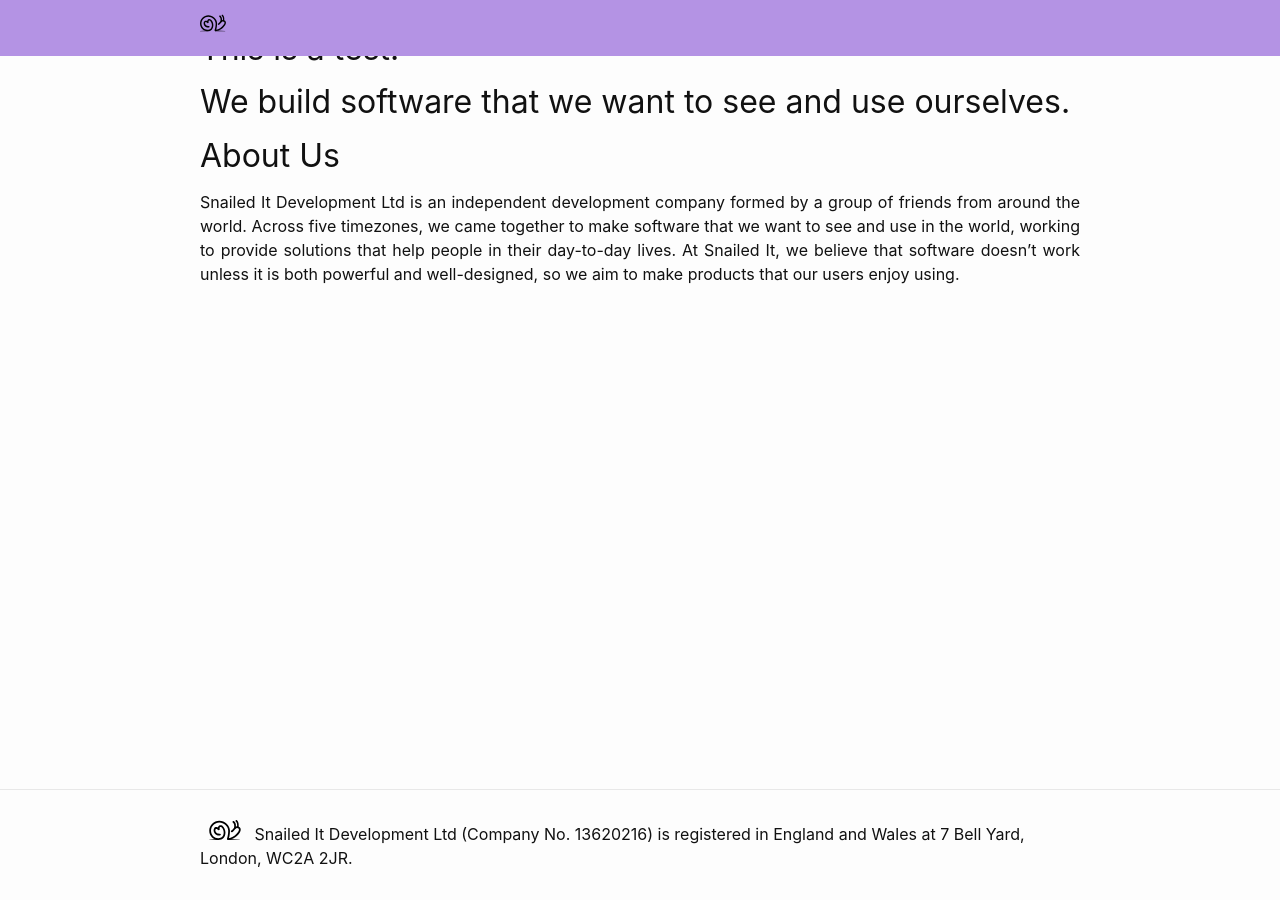
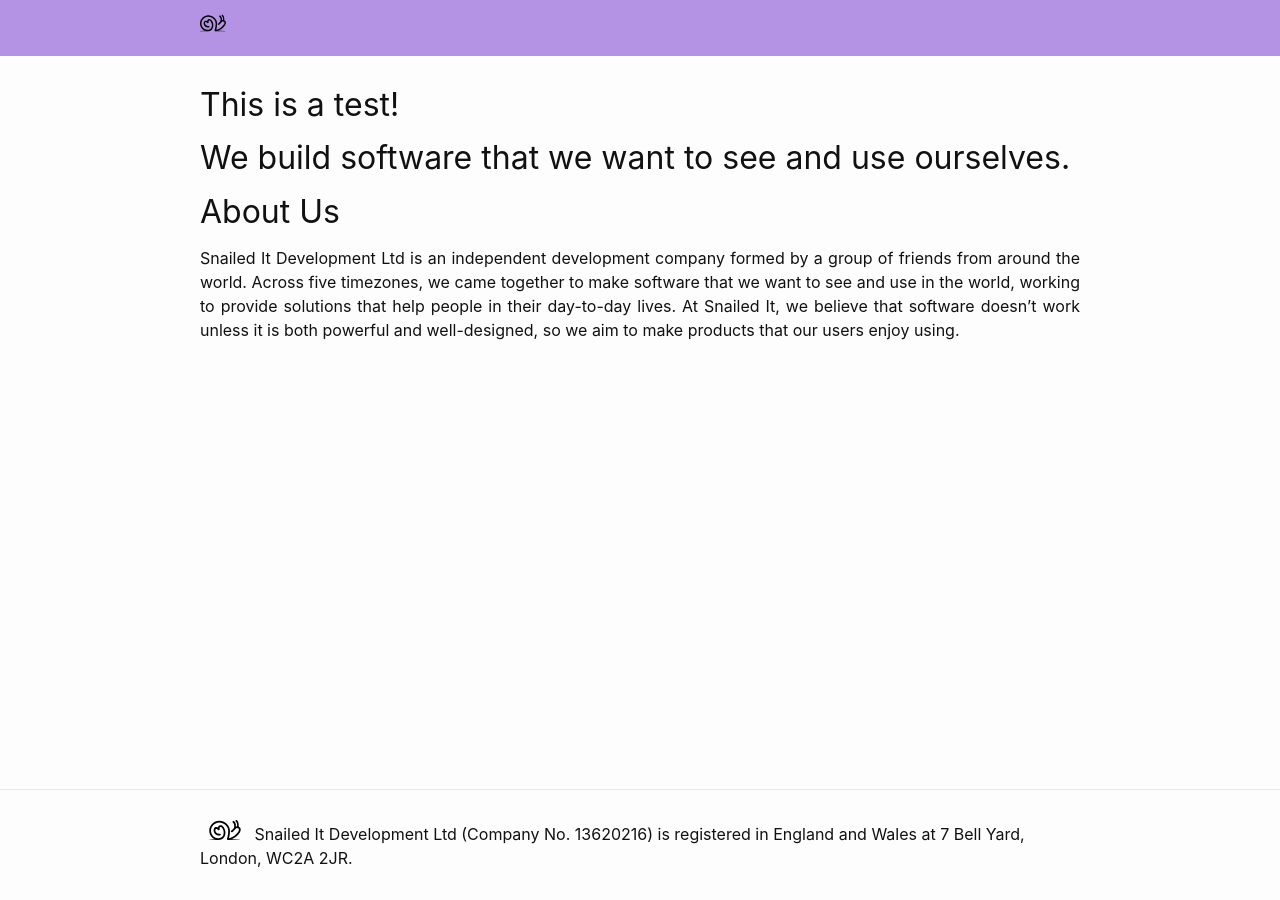
Before and after one commit to Snailed-It/JekyllTheme, a Jekyll site: the page built from index.html, in a window 1280 px wide. Built offline with Jekyll 4.4.1, drawn with Linux system fonts in a browser that asks for light colours.

Commit message:
Fix the padding at the top of the page
Version number

```diff
--- a/_sass/minima/snailedit-styles.scss
+++ b/_sass/minima/snailedit-styles.scss
@@ -2,6 +2,10 @@
 	scroll-padding-top: $nav-bar-height * 1.1;
 	scroll-behavior: smooth;
 	overflow: scroll;
+
+	main {
+		margin-top: $nav-bar-height;
+	}
 }
 
 .docs-page {
```
Also changed, not shown: snailedit.gemspec.
